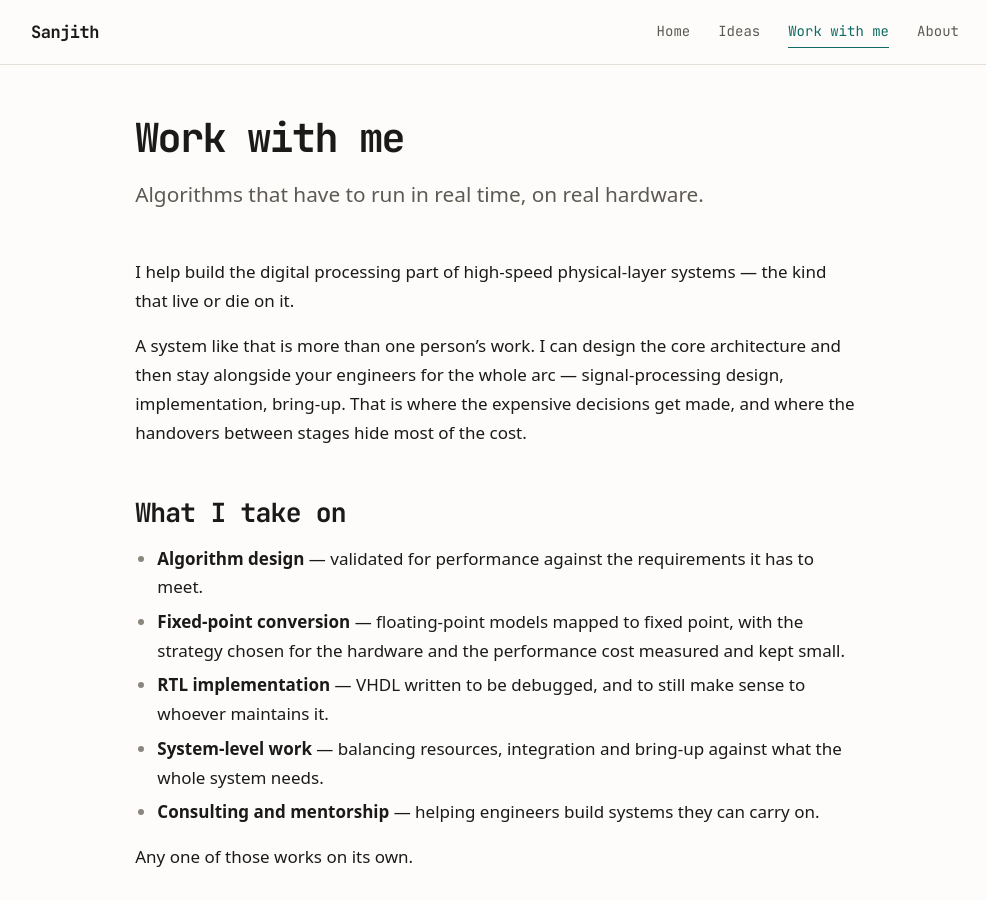
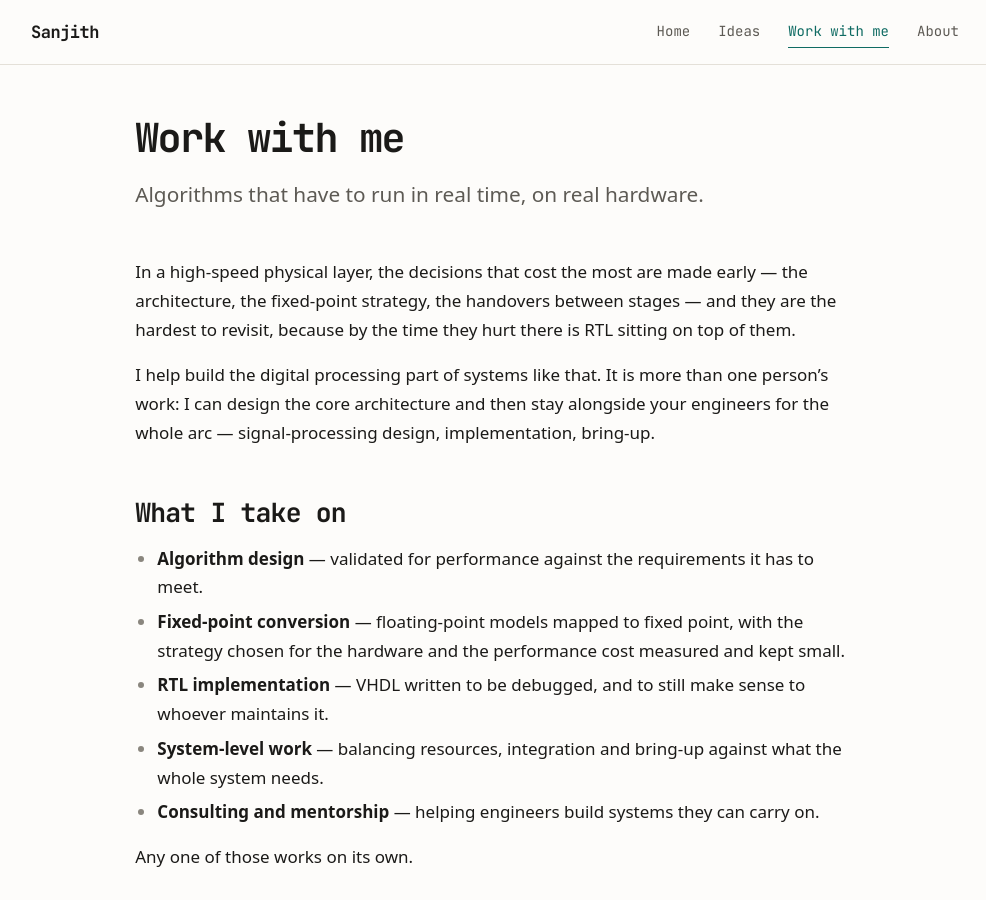
Before and after one commit to sanjith1999/sanjith1999.github.io, a Jekyll site: the page built from work.md, in a window 1280 px wide and 900 px high. Shown: the whole window, without its empty margins (145-1131 px from the left). Built offline with Jekyll 4.4.1, drawn with Linux system fonts in a browser that asks for light colours; some web fonts are replaced.

Commit message:
WIP002: Open the Work page on the client's problem
A consulting page's first sentence should describe the reader's situation,
not the consultant. Naming the early decisions up front also lets the
second paragraph drop the clause that used to explain them afterwards.

Co-Authored-By: Claude Opus 5 <noreply@anthropic.com>

```diff
--- a/work.md
+++ b/work.md
@@ -4,13 +4,13 @@ permalink: /work/
 subtitle: Algorithms that have to run in real time, on real hardware.
 ---
 
-I help build the digital processing part of high-speed physical-layer systems — the kind
-that live or die on it.
+In a high-speed physical layer, the decisions that cost the most are made early — the
+architecture, the fixed-point strategy, the handovers between stages — and they are the
+hardest to revisit, because by the time they hurt there is RTL sitting on top of them.
 
-A system like that is more than one person's work. I can design the core architecture
-and then stay alongside your engineers for the whole arc — signal-processing design,
-implementation, bring-up. That is where the expensive decisions get made, and where the
-handovers between stages hide most of the cost.
+I help build the digital processing part of systems like that. It is more than one
+person's work: I can design the core architecture and then stay alongside your engineers
+for the whole arc — signal-processing design, implementation, bring-up.
 
 ## What I take on
 
```
